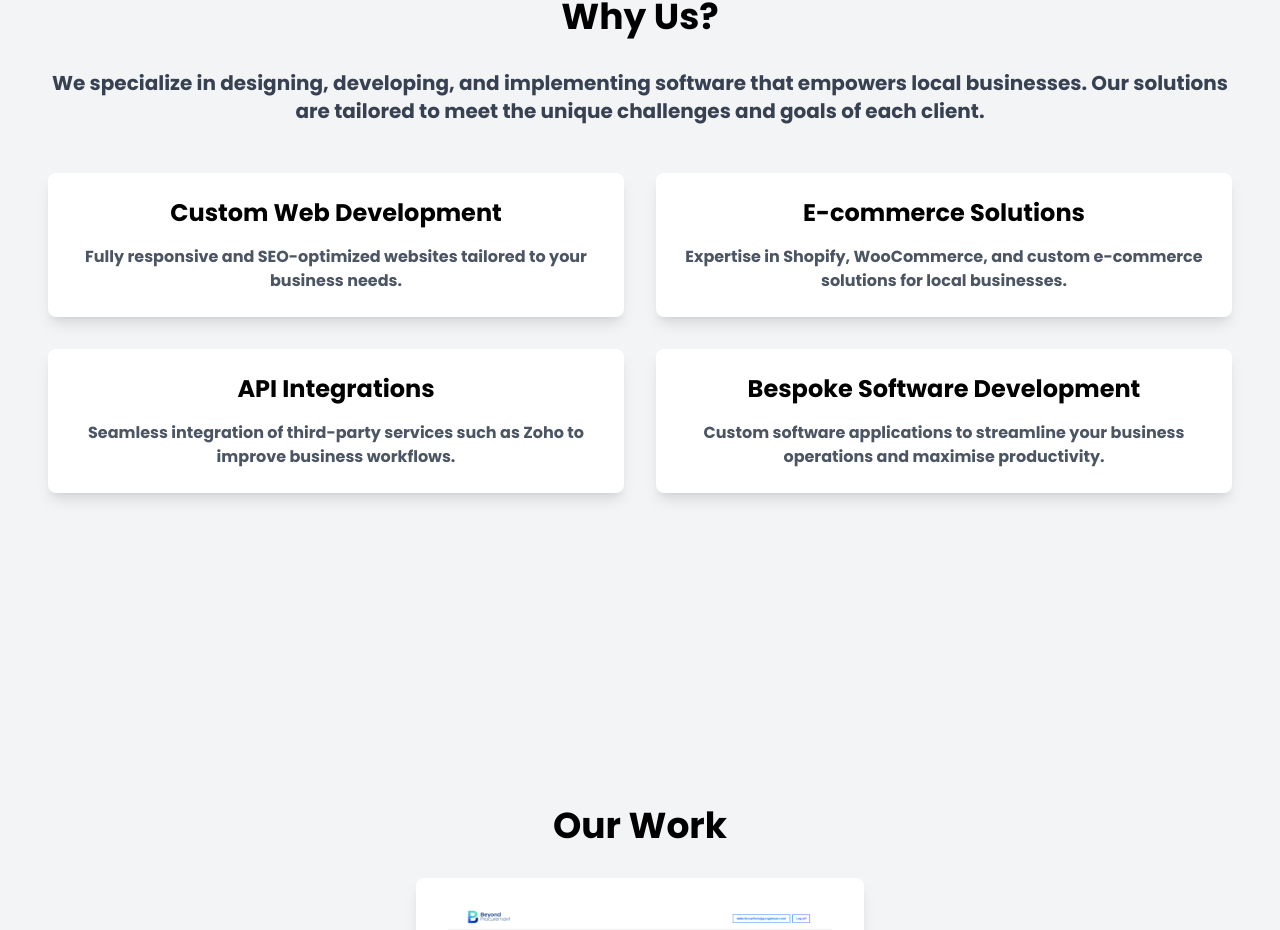
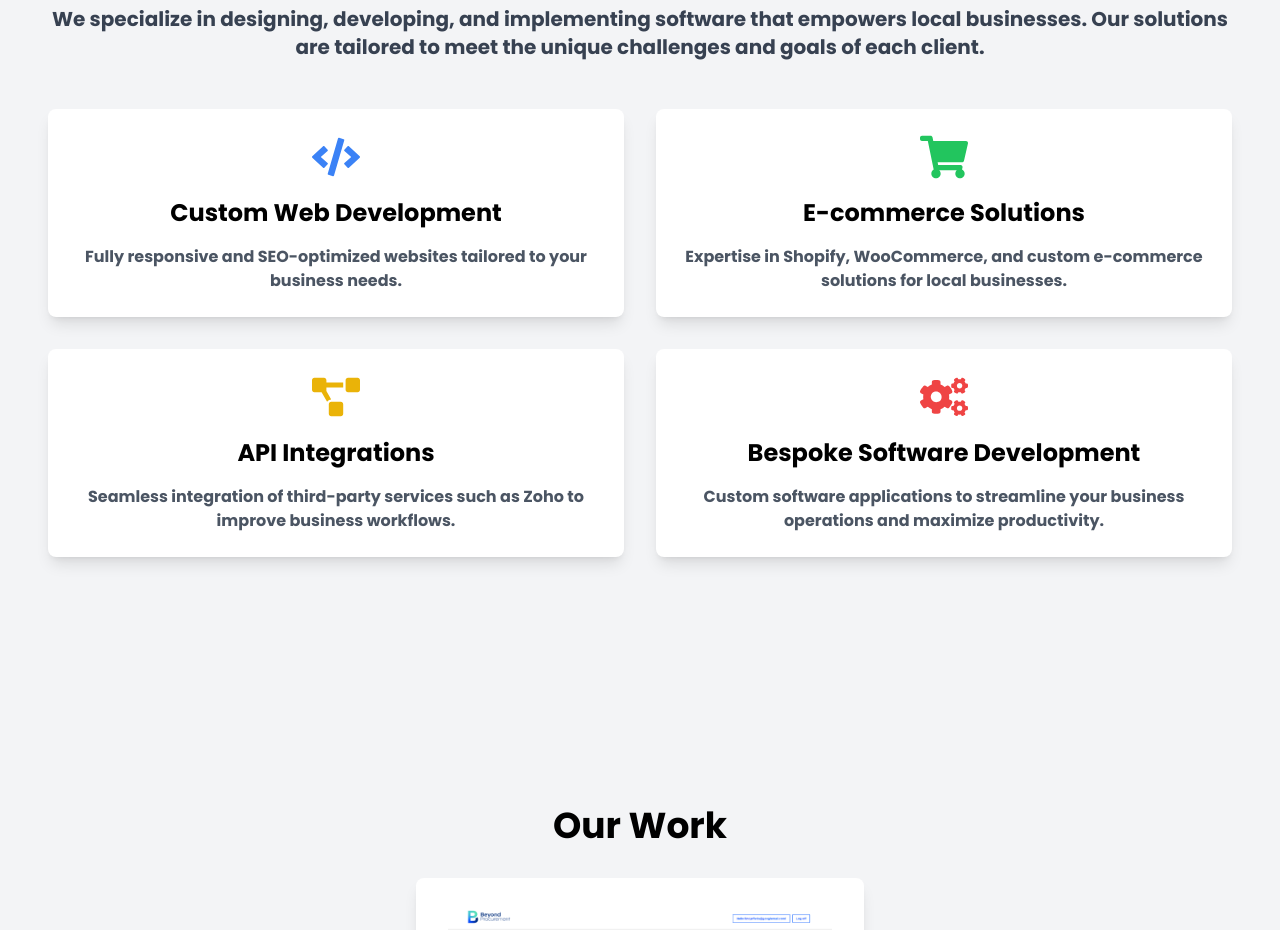
Before and after one commit to finnjefferis/jss-site, a Next.js app: page / in a window 1280 px wide. Shown: the part 955-1885 px from the top of the page. Built offline with nearby package versions, Linux system fonts and the light colour scheme.

Commit message:
implemented icons

```diff
--- a/src/app/page.tsx
+++ b/src/app/page.tsx
@@ -3,6 +3,12 @@
 import { useEffect, useRef, useState } from "react";
 import Image from "next/image";
 import { FaEnvelope, FaPhone } from "react-icons/fa"; // Import icons for email and phone
+import {
+  FaCode,
+  FaShoppingCart,
+  FaCogs,
+  FaProjectDiagram,
+} from "react-icons/fa";
 
 export default function Home() {
   const [isVisible, setIsVisible] = useState(false);
@@ -81,10 +87,12 @@ export default function Home() {
           unique challenges and goals of each client.
         </p>
         <div className="grid grid-cols-1 md:grid-cols-2 gap-8">
+          {/* Custom Web Development */}
           <div
             className="bg-white p-6 shadow-lg rounded-lg text-center cursor-pointer"
             onClick={() => toggleModal("Custom Web Development")}
           >
+            <FaCode className="text-5xl text-blue-500 mx-auto mb-4" />
             <h3 className="text-2xl font-semibold mb-4">
               Custom Web Development
             </h3>
@@ -93,10 +101,13 @@ export default function Home() {
               business needs.
             </p>
           </div>
+
+          {/* E-commerce Solutions */}
           <div
             className="bg-white p-6 shadow-lg rounded-lg text-center cursor-pointer"
             onClick={() => toggleModal("E-commerce Solutions")}
           >
+            <FaShoppingCart className="text-5xl text-green-500 mx-auto mb-4" />
             <h3 className="text-2xl font-semibold mb-4">
               E-commerce Solutions
             </h3>
@@ -105,31 +116,36 @@ export default function Home() {
               for local businesses.
             </p>
           </div>
+
+          {/* API Integrations */}
           <div
             className="bg-white p-6 shadow-lg rounded-lg text-center cursor-pointer"
             onClick={() => toggleModal("API Integrations")}
           >
+            <FaProjectDiagram className="text-5xl text-yellow-500 mx-auto mb-4" />
             <h3 className="text-2xl font-semibold mb-4">API Integrations</h3>
             <p className="text-gray-600">
               Seamless integration of third-party services such as Zoho to
               improve business workflows.
             </p>
           </div>
+
+          {/* Bespoke Software Development */}
           <div
             className="bg-white p-6 shadow-lg rounded-lg text-center cursor-pointer"
             onClick={() => toggleModal("Bespoke Software Development")}
           >
+            <FaCogs className="text-5xl text-red-500 mx-auto mb-4" />
             <h3 className="text-2xl font-semibold mb-4">
               Bespoke Software Development
             </h3>
             <p className="text-gray-600">
               Custom software applications to streamline your business
-              operations and maximise productivity.
+              operations and maximize productivity.
             </p>
           </div>
         </div>
       </section>
-
       {/* Our Work Section */}
       <section className="flex flex-col items-center justify-center min-h-screen bg-gray-100 p-6 md:p-12">
         <h2 className="text-4xl font-bold text-black mb-8">Our Work</h2>
```
